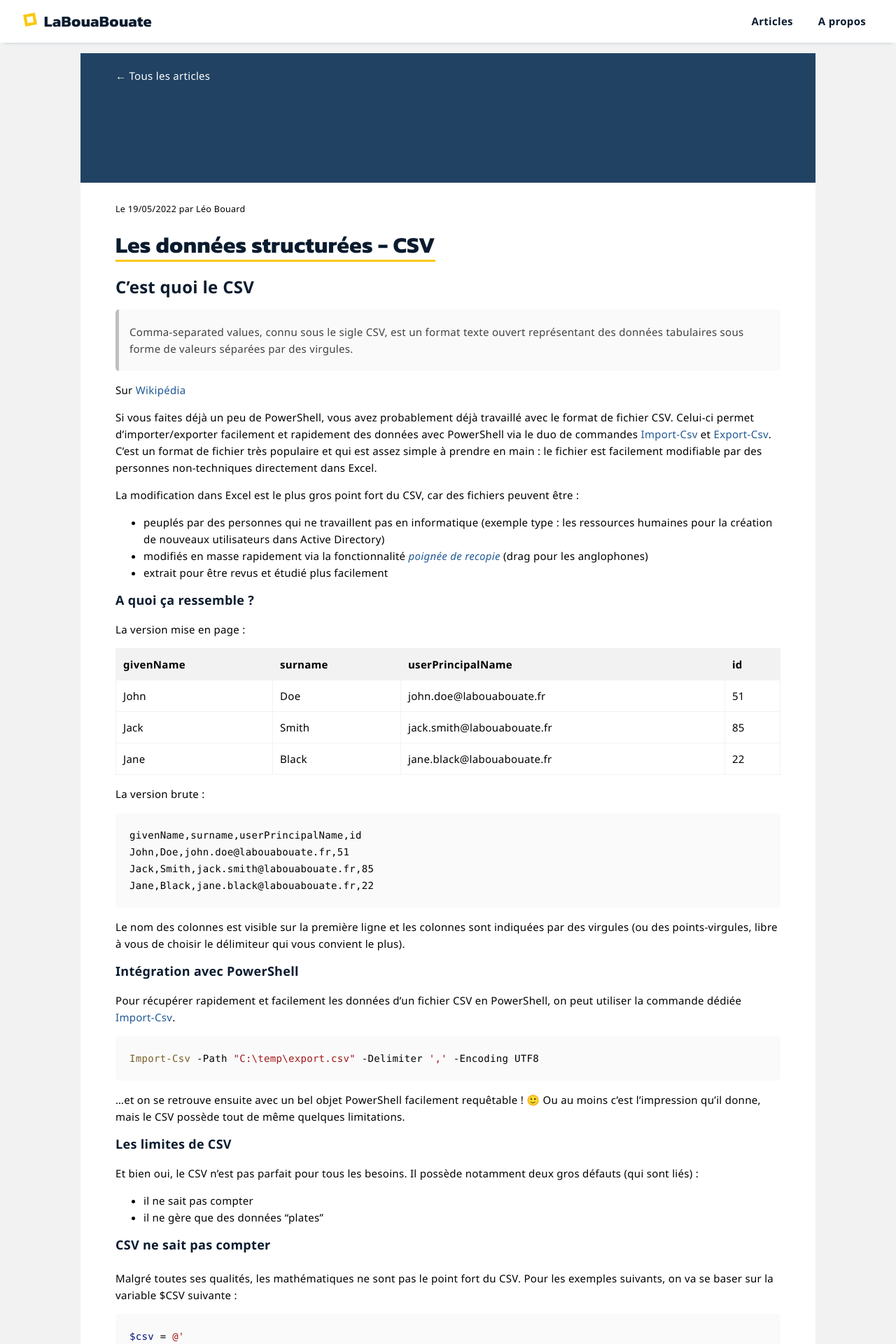
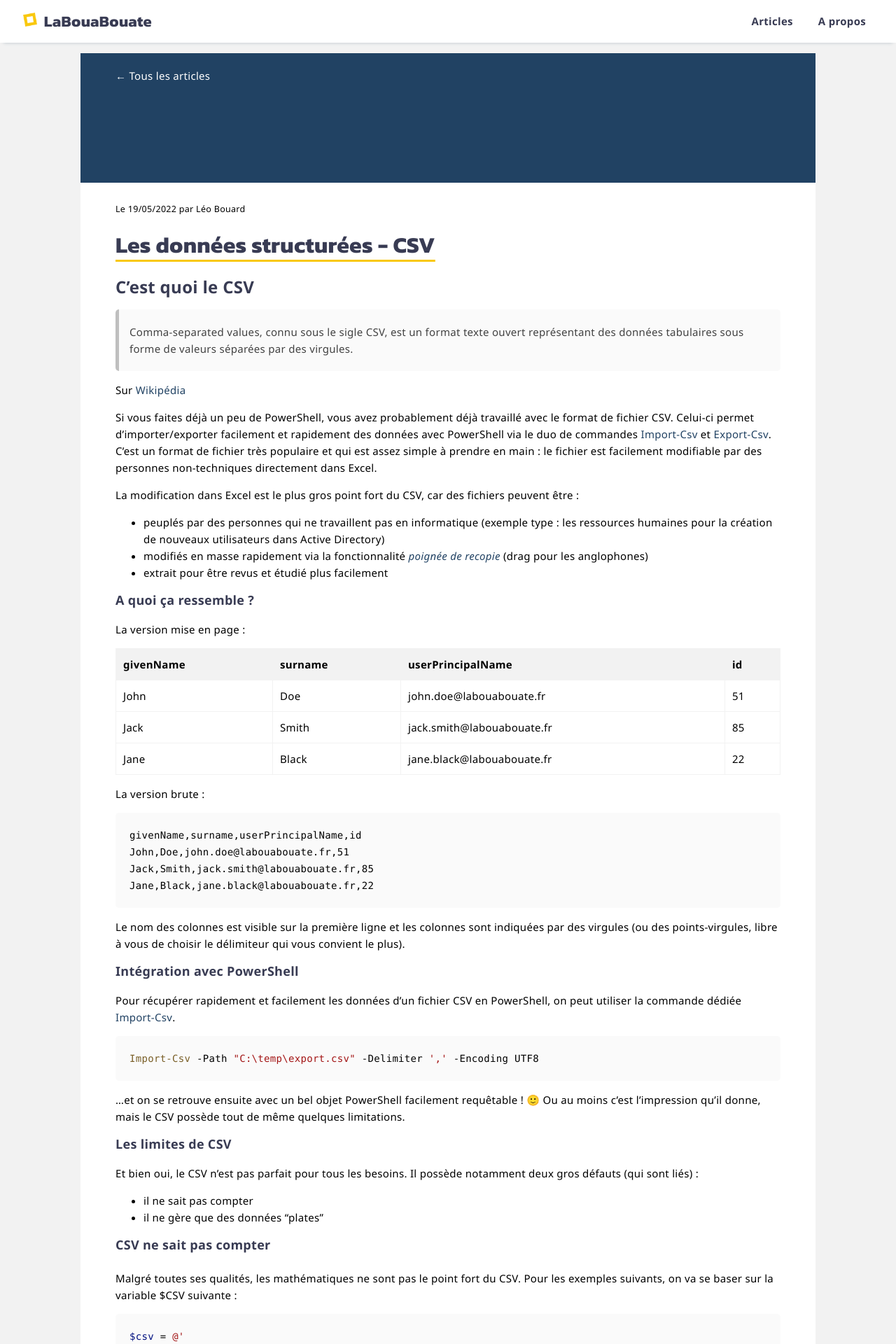
Before and after one commit to leobouard/leobouard.github.io, a Jekyll site: the page built from _posts/2022-05-19-donnees-structurees-1.md, in a window 1280 px wide. Shown: the top 1920 px of the page at 70% size. Built offline with Jekyll 4.4.1, drawn with Linux system fonts in a browser that asks for light colours.

Commit message:
Update style.scss

```diff
--- a/assets/css/style.scss
+++ b/assets/css/style.scss
@@ -47,7 +47,7 @@
 }
 
 nav > a {
-    color: #0a1b2f;
+    color: #383b53;
     text-align: center;
     font-weight: bold;
     padding: 18px;
@@ -95,7 +95,7 @@
         margin-bottom: 15px;
 
         a {
-            background-color: #3590F3;
+            background-color: #2C78C9;
             color: #fff;
             font-weight: 600;
             padding-top: 10px;
@@ -117,7 +117,7 @@
         margin-bottom: 15px;
 
         a {
-            background-color: #153a62;
+            background-color: #214263;
             color: #fff;
             font-weight: 600;
             padding-top: 10px;
@@ -129,14 +129,14 @@
 
         a:hover {
             color: #fff;
-            background-color: #0a1b2f;
+            background-color: #3a75af;
         }
     }
 
     /* --- TEXT --- */
 
     a {
-        color: #205995;
+        color: #214263;
         font-weight: 500;
         text-decoration: none;
         transition: all 100ms ease-in-out;
@@ -145,11 +145,11 @@
     a:hover {
         text-decoration: underline;
         text-underline-offset: 1px;
-        color: #3590F3;
+        color: #3a75af;
     }
 
     h1, h2, h3, h4, h5, .articleTitle {
-        color: #0a1b2f;
+        color: #383b53;
     }
 
     h1 {
@@ -285,7 +285,7 @@
     display: flex;
     flex-wrap: wrap;
     justify-content: center;
-    background-color: #0a1b2f;
+    background-color: #383b53;
     color: #fff;
 
     div {
```
